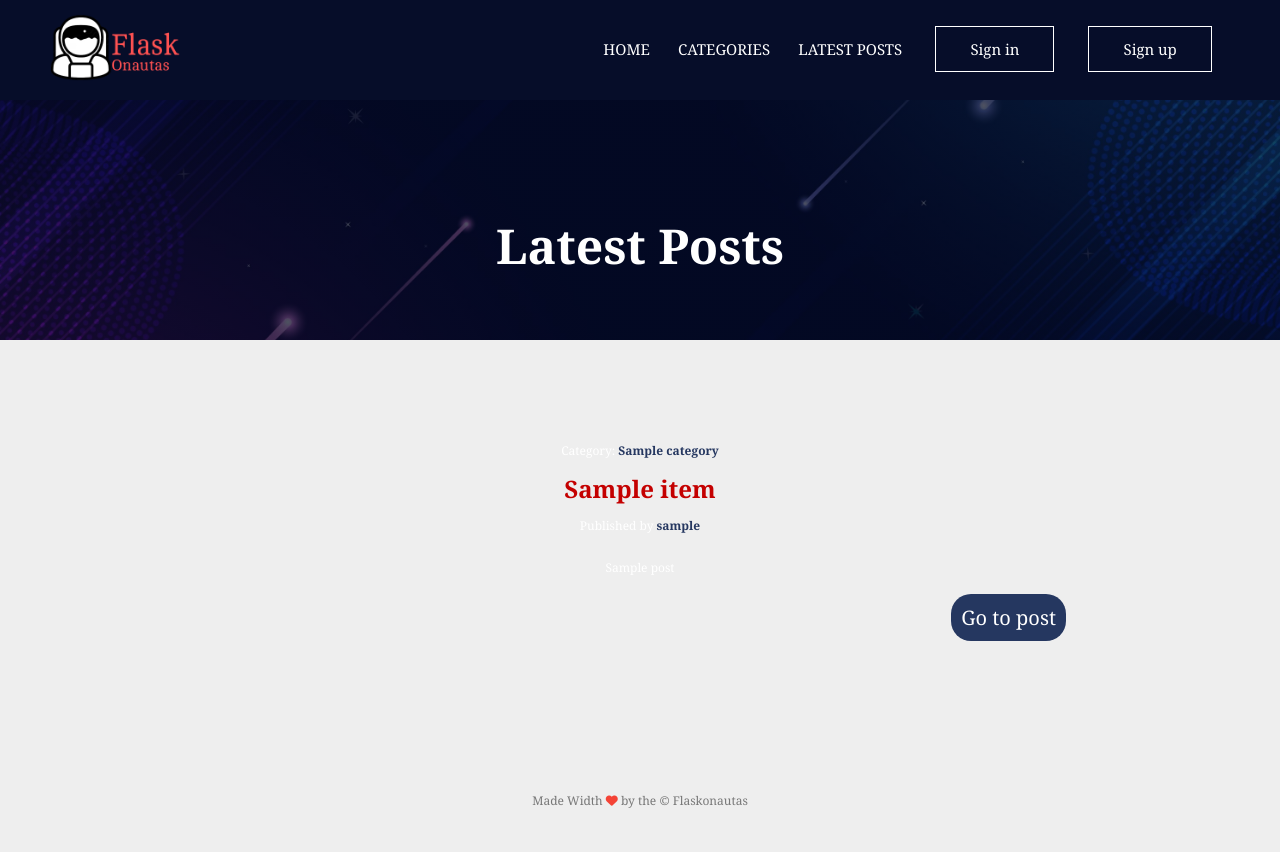
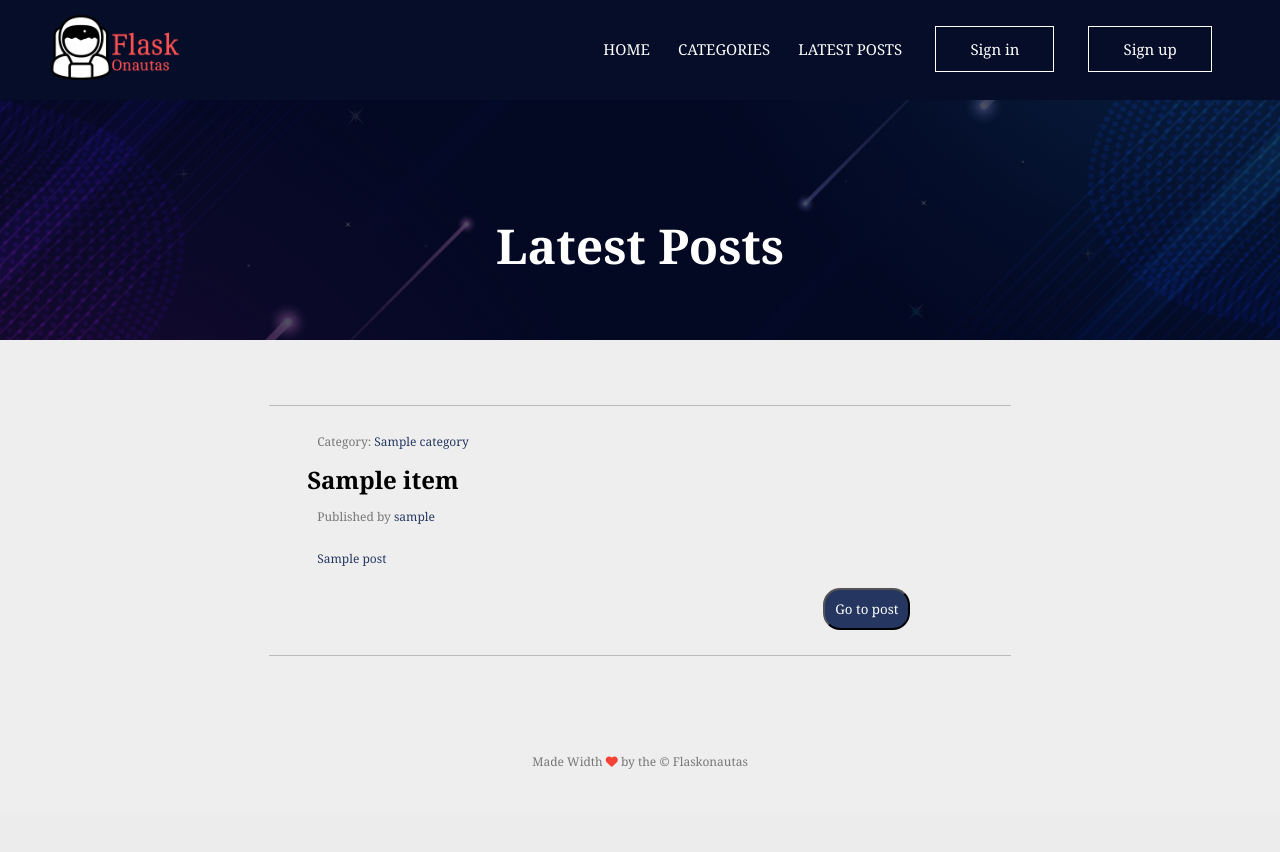
Before and after one commit to TarabayIvan/tp-introds-flaskonautas, a Flask app: page /latest_posts in a window 1280 px wide. After the commit the page ends 769 px from the top, so only its background shows below. Run offline with Flask 3, Linux system fonts and the light colour scheme; a database or web service that is not in the repository returns one stand-in record (values such as "Sample title"); data that the repository does not hold is empty.

Commit message:
Cambiados nombres de css para evitar conflictos y detalles de estilo

```diff
--- a/Client/templates/latest_posts.html
+++ b/Client/templates/latest_posts.html
@@ -13,20 +13,20 @@
 
   <body>
 
-    <div class="divisor"></div>
+    <div class="divisor-lp"></div>
 
     {% for post in posts %}
-    <div class="post-container">
+    <div class="post-container-lp">
       <p>Category: <span style="color: #253760;">{{post['category']}}</span></p>
       <h2>{{post['title']}}</h2>
       <p>Published by <span style="color: #253760">{{post['username']}}</span></p>
-      <p>{{post['post']}}</p>
+      <p style="color: #253760">{{post['post']}}</p>
       <a href="/c/{{post['category']}}/post/{{post['id_post']}}">
-        <button class="btn-go-to" style="margin-left: 72%;">Go to post</button>
+        <button class="btn-go-to-lp" style="margin-left: 72%;">Go to post</button>
       </a>
     </div>
 
-    <div class="divisor"></div>
+    <div class="divisor-lp"></div>
 
     {% endfor %}
   </body>
```
